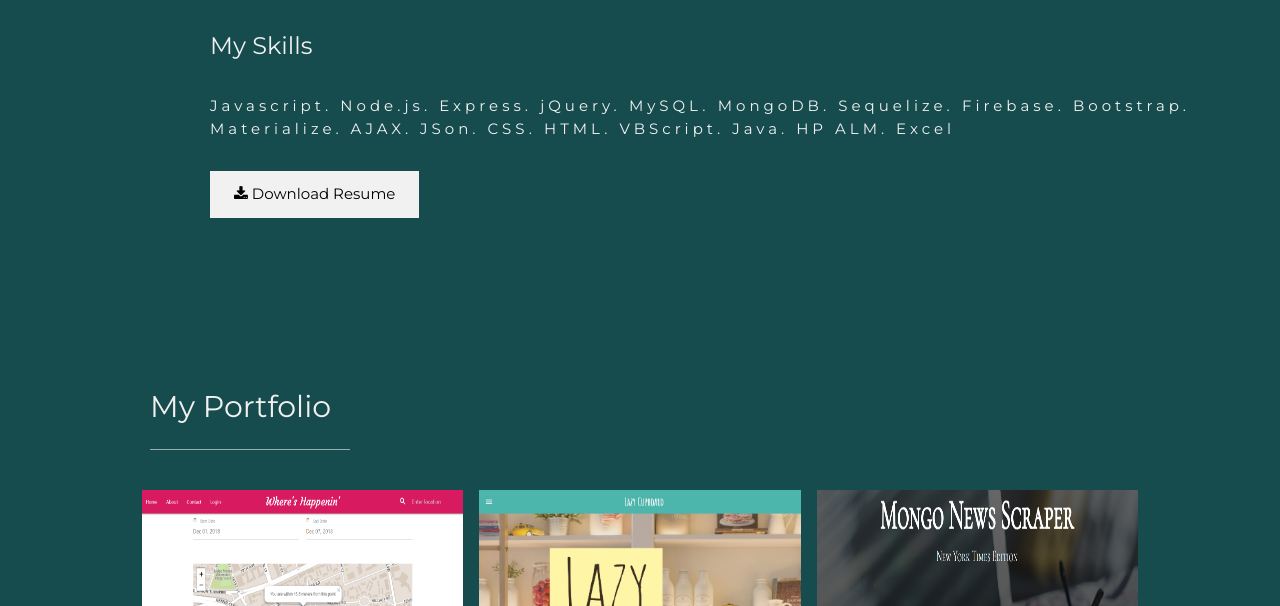
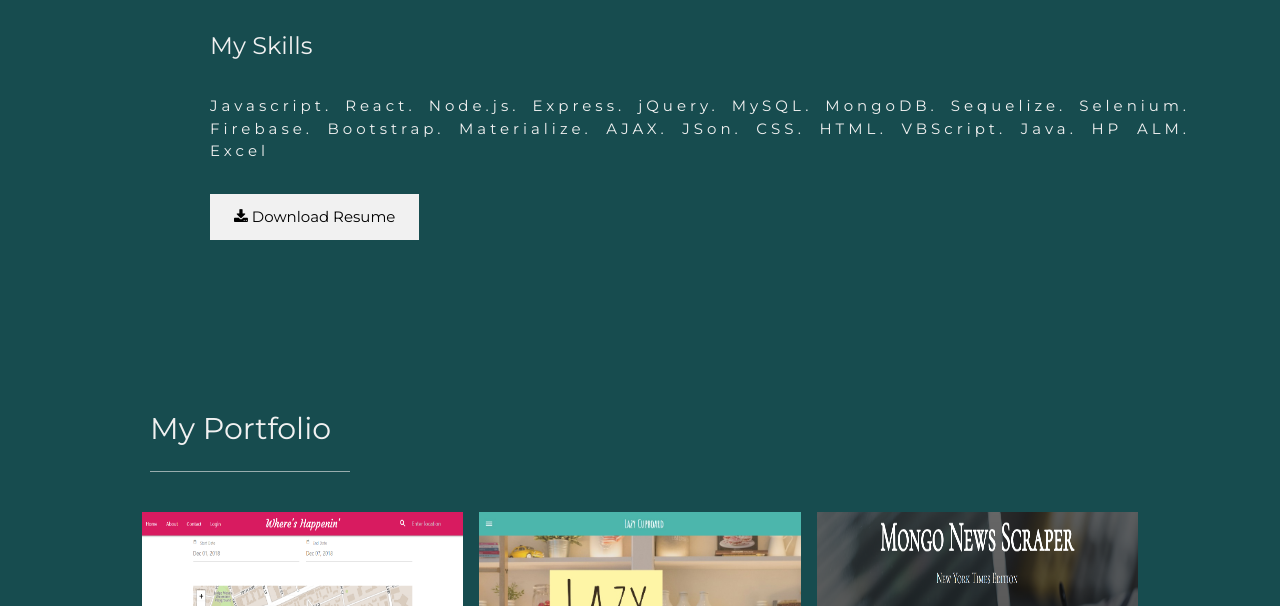
Before and after one commit to amontalto7/MainPortfolio, a plain HTML site: page index.html in a window 1280 px wide. Shown: the part 1024-1630 px from the top of the page. Drawn offline with nearby package versions, Linux system fonts and the light colour scheme.

Commit message:
updated skils

```diff
--- a/index.html
+++ b/index.html
@@ -64,7 +64,7 @@
             An avid traveler, comic book nerd, tech geek, foodie, and aspiring digital nomad, I'm excited for all the possibilities that will open up as this journey continues.
     </p>
     <h3 class="w3-padding-16 w3-text-light-grey">My Skills</h3>
-    <p class="w3-wide">Javascript. Node.js. Express. jQuery. MySQL. MongoDB. Sequelize. Firebase. Bootstrap. Materialize. AJAX. JSon. CSS. HTML. VBScript. Java. HP ALM. Excel</p>
+    <p class="w3-wide">Javascript. React. Node.js. Express. jQuery. MySQL. MongoDB. Sequelize. Selenium. Firebase. Bootstrap. Materialize. AJAX. JSon. CSS. HTML. VBScript. Java. HP ALM. Excel</p>
 
 
     <button class="w3-button w3-light-grey w3-padding-large w3-section" id="downloadResume">
```
